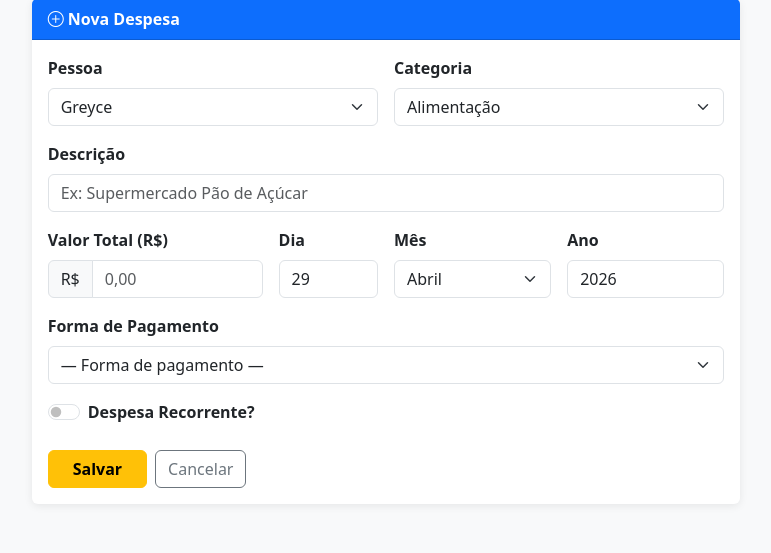
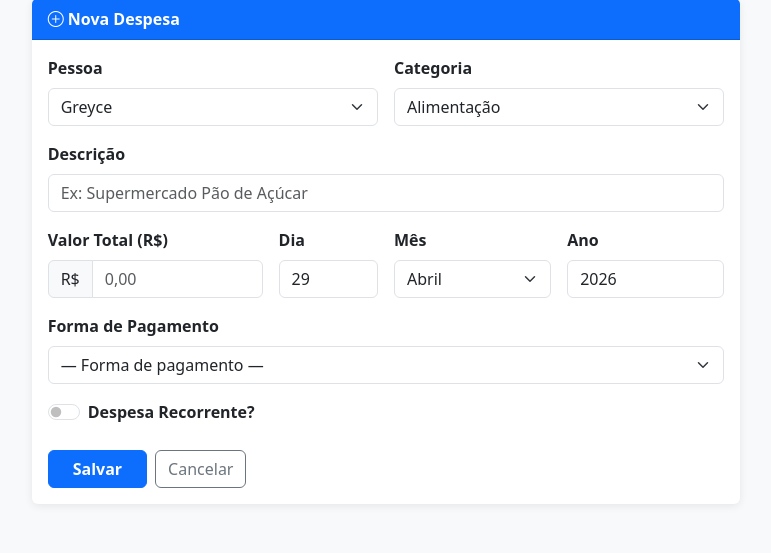
Before and after one commit to tpaixao13/controledegastos, a Flask app: page /expenses/add in a window 1280 px wide. Shown: the part 87-640 px from the top of the page, without its empty margins (254-1025 px from the left). Run offline with Flask 3, Linux system fonts and the light colour scheme; the visitor is signed in with stand-in values (Sample User, id 1); data comes from the database, SQL or seed files in the repository; some libraries are stand-ins or nearby versions.

Commit message:
auto(Edit): add.html"

```diff
--- a/app/templates/expenses/add.html
+++ b/app/templates/expenses/add.html
@@ -107,7 +107,7 @@
           </div>
 
           <div class="d-flex gap-2 mt-4">
-            {{ form.submit(class='btn btn-warning fw-semibold px-4') }}
+            {{ form.submit(class='btn btn-primary fw-semibold px-4') }}
             <a href="{{ url_for('expenses.list') }}" class="btn btn-outline-secondary">Cancelar</a>
           </div>
         </form>
```
